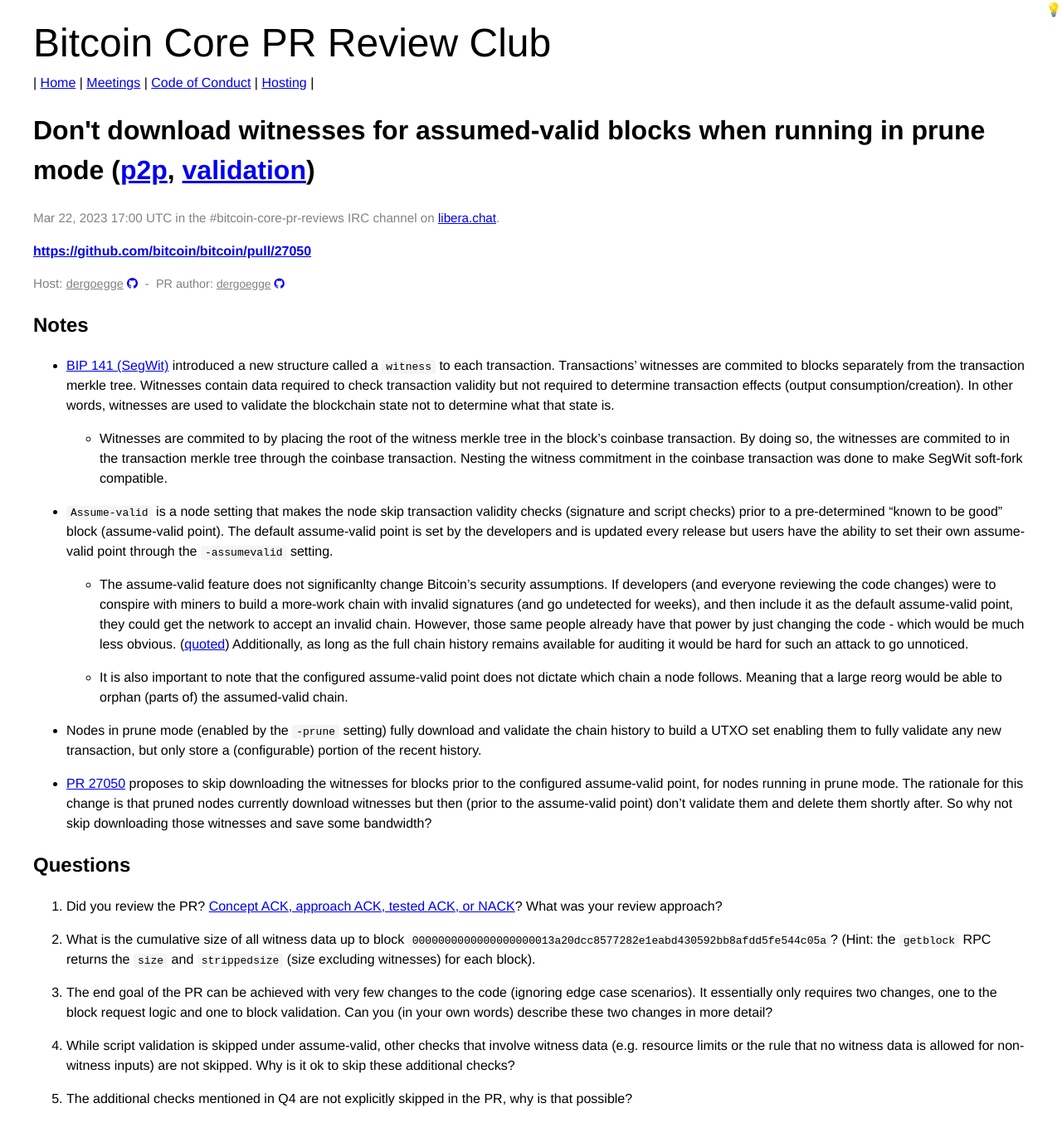
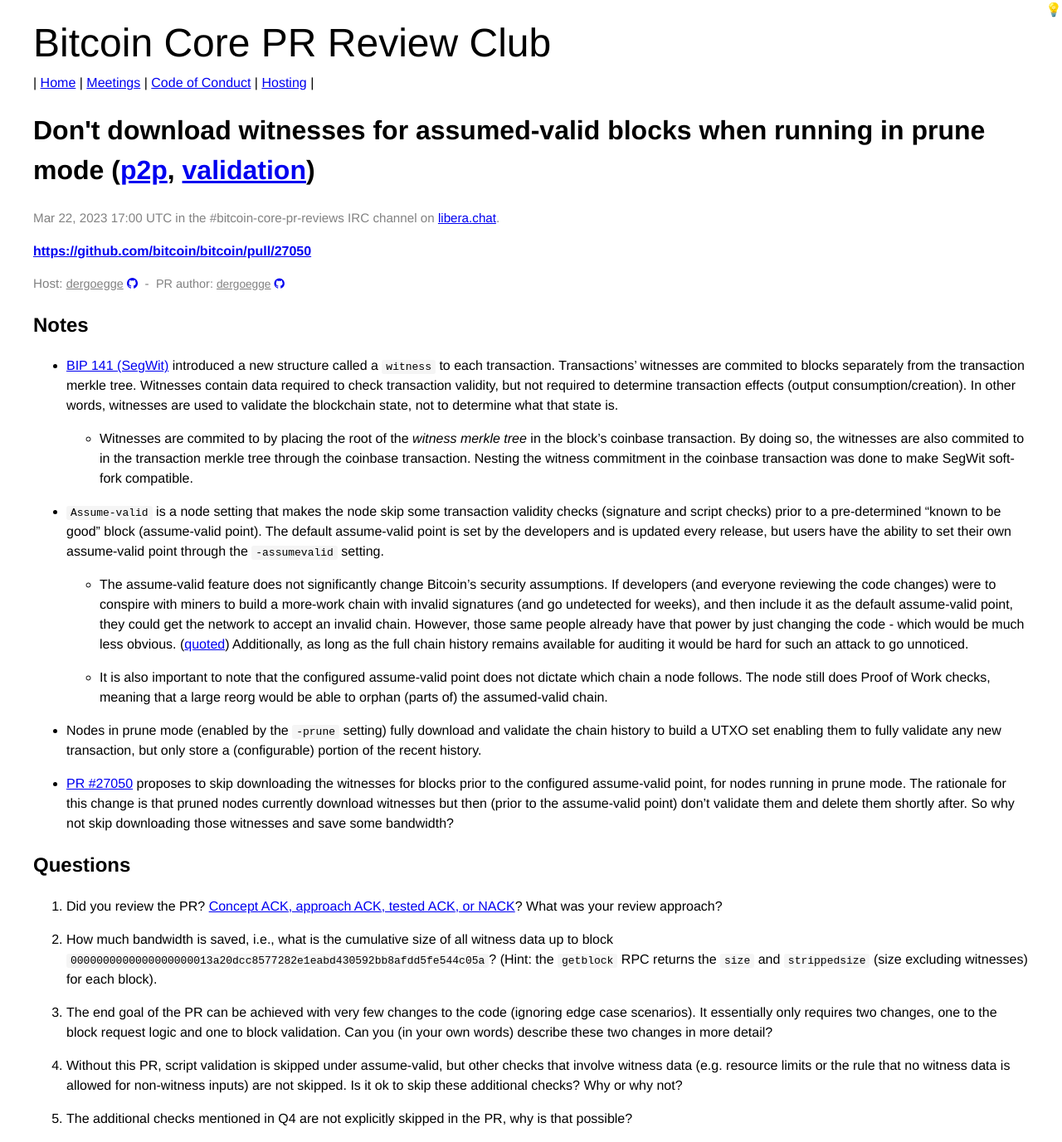
Before and after one commit to bitcoin-core-review-club/website, a Jekyll site: the page built from _posts/2023-03-22-#27050.md, in a window 1280 px wide. Shown: the whole page at 83% size. Built offline with Jekyll 4.4.1, drawn with Linux system fonts in a browser that asks for light colours; before the commit the page ends 1353 px from its top, so only the background shows below that.

Commit message:
minor edits to n27050

```diff
--- a/_posts/2023-03-22-#27050.md
+++ b/_posts/2023-03-22-#27050.md
@@ -17,24 +17,24 @@
   introduced a new structure called a `witness` to each transaction.
   Transactions' witnesses are commited to blocks separately from the
   transaction merkle tree. Witnesses contain data required to check transaction
-  validity but not required to determine transaction effects (output
+  validity, but not required to determine transaction effects (output
   consumption/creation). In other words, witnesses are used to validate the
-  blockchain state not to determine what that state is.
+  blockchain state, not to determine what that state is.
 
-  - Witnesses are commited to by placing the root of the witness merkle tree in
-    the block's coinbase transaction. By doing so, the witnesses are commited to
+  - Witnesses are commited to by placing the root of the *witness merkle tree* in
+    the block's coinbase transaction. By doing so, the witnesses are also commited to
     in the transaction merkle tree through the coinbase transaction. Nesting the
     witness commitment in the coinbase transaction was done to make SegWit
     soft-fork compatible.
 
-- `Assume-valid` is a node setting that makes the node skip transaction
+- `Assume-valid` is a node setting that makes the node skip some transaction
   validity checks (signature and script checks) prior to a pre-determined
   "known to be good" block (assume-valid point). The default assume-valid point
-  is set by the developers and is updated every release but users have the
+  is set by the developers and is updated every release, but users have the
   ability to set their own assume-valid point through the `-assumevalid`
   setting.
 
-  - The assume-valid feature does not significanlty change Bitcoin's security
+  - The assume-valid feature does not significantly change Bitcoin's security
     assumptions. If developers (and everyone reviewing the code changes) were
     to conspire with miners to build a more-work chain with invalid signatures
     (and go undetected for weeks), and then include it as the default
@@ -46,7 +46,8 @@
     auditing it would be hard for such an attack to go unnoticed.
 
   - It is also important to note that the configured assume-valid point does not
-    dictate which chain a node follows. Meaning that a large reorg would be able
+    dictate which chain a node follows. The node still does
+    Proof of Work checks, meaning that a large reorg would be able
     to orphan (parts of) the assumed-valid chain.
 
 - Nodes in prune mode (enabled by the `-prune` setting) fully download and
@@ -54,7 +55,7 @@
   validate any new transaction, but only store a (configurable) portion of the
   recent history.
 
-- [PR 27050](https://github.com/bitcoin/bitcoin/pull/27050) proposes to skip
+- [PR #27050](https://github.com/bitcoin/bitcoin/pull/27050) proposes to skip
   downloading the witnesses for blocks prior to the configured assume-valid
   point, for nodes running in prune mode. The rationale for this change is that
   pruned nodes currently download witnesses but then (prior to the assume-valid
@@ -62,11 +63,13 @@
   downloading those witnesses and save some bandwidth?
 
 ## Questions
+
 1. Did you review the PR? [Concept ACK, approach ACK, tested ACK, or
    NACK](https://github.com/bitcoin/bitcoin/blob/master/CONTRIBUTING.md#peer-review)?
    What was your review approach?
 
-2. What is the cumulative size of all witness data up to block
+2. How much bandwidth is saved, i.e.,
+   what is the cumulative size of all witness data up to block
    `0000000000000000000013a20dcc8577282e1eabd430592bb8afdd5fe544c05a`? (Hint:
    the `getblock` RPC returns the `size` and `strippedsize` (size excluding
    witnesses) for each block).
@@ -76,10 +79,10 @@
    one to the block request logic and one to block validation. Can you (in your
    own words) describe these two changes in more detail?
 
-4. While script validation is skipped under assume-valid, other checks that
-   involve witness data (e.g. resource limits or the rule that no witness data
-   is allowed for non-witness inputs) are not skipped. Why is it ok to skip
-   these additional checks?
+4. Without this PR, script validation is skipped under assume-valid, but other
+   checks that involve witness data (e.g. resource limits or the rule that no
+   witness data is allowed for non-witness inputs) are not skipped. Is it ok to
+   skip these additional checks? Why or why not?
 
 5. The additional checks mentioned in Q4 are not explicitly skipped in the PR,
    why is that possible?
```
